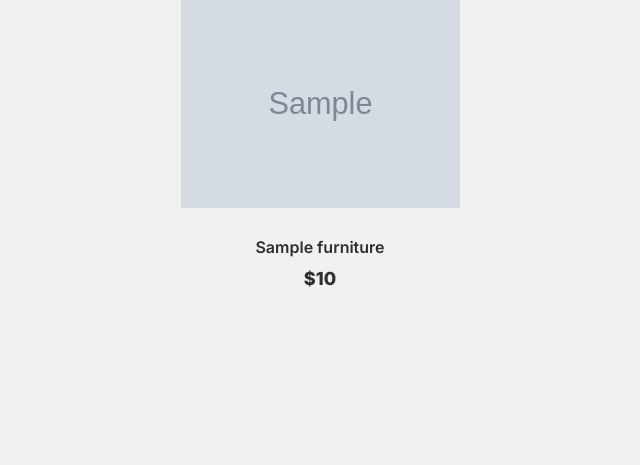
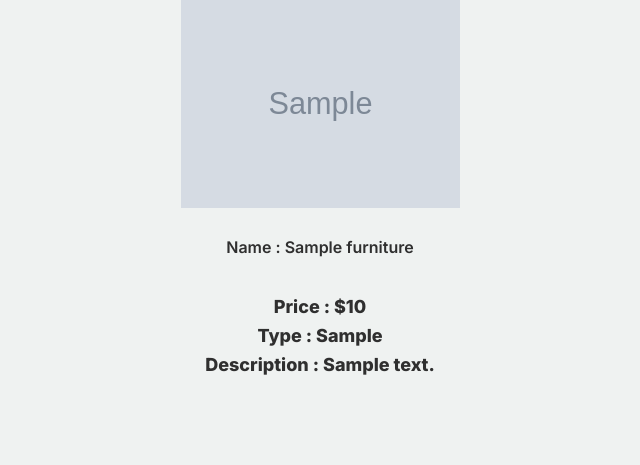
Before and after one commit to vaishnavk2001/furniture_project, a Django app: page /shop/1 in a window 1280 px wide. Shown: the part 501-966 px from the top of the page, without its empty margins (320-960 px from the left). Run offline with Django 4.2, Linux system fonts and the light colour scheme; tables that the repository leaves empty hold one stand-in row (values such as "Sample post"); grey boxes marked "Sample" are stand-in pictures; some libraries are stand-ins or nearby versions.

Commit message:
migrate table

```diff
--- a/furniture/models.py
+++ b/furniture/models.py
@@ -6,3 +6,5 @@ class furniture(models.Model):
     name = models.CharField(max_length=50)
     price = models.IntegerField()
     img = models.ImageField(upload_to='pictures')
+    material = models.CharField(max_length=50,default=None)
+    desc = models.TextField(default=None)
--- a/templates/shop.html
+++ b/templates/shop.html
@@ -80,9 +80,10 @@
 						<div class="col-12 col-md-4 col-lg-3 mb-5">
 							<a class="product-item" href="#">
 								<img src="{{c_item.img.url}}" class="img-fluid product-thumbnail">
-								<h3 class="product-title">{{c_item.name}}</h3>
-								<strong class="product-price">${{c_item.price}}</strong>
-
+								<h3 class="product-title">Name : {{c_item.name}}</h3><br>
+								<strong>Price : ${{c_item.price}}</strong><br>
+								<strong>Type : {{c_item.material}}</strong><br>
+								<strong>Description : {{c_item.desc}}</strong>
 								<span class="icon-cross">
 									<img src="{% static 'images/cross.svg'%}" class="img-fluid">
 								</span>
```
Also changed, not shown: furniture/migrations/0002_furniture_desc_furniture_material.py (added), media/pictures/product-2.png (added).
